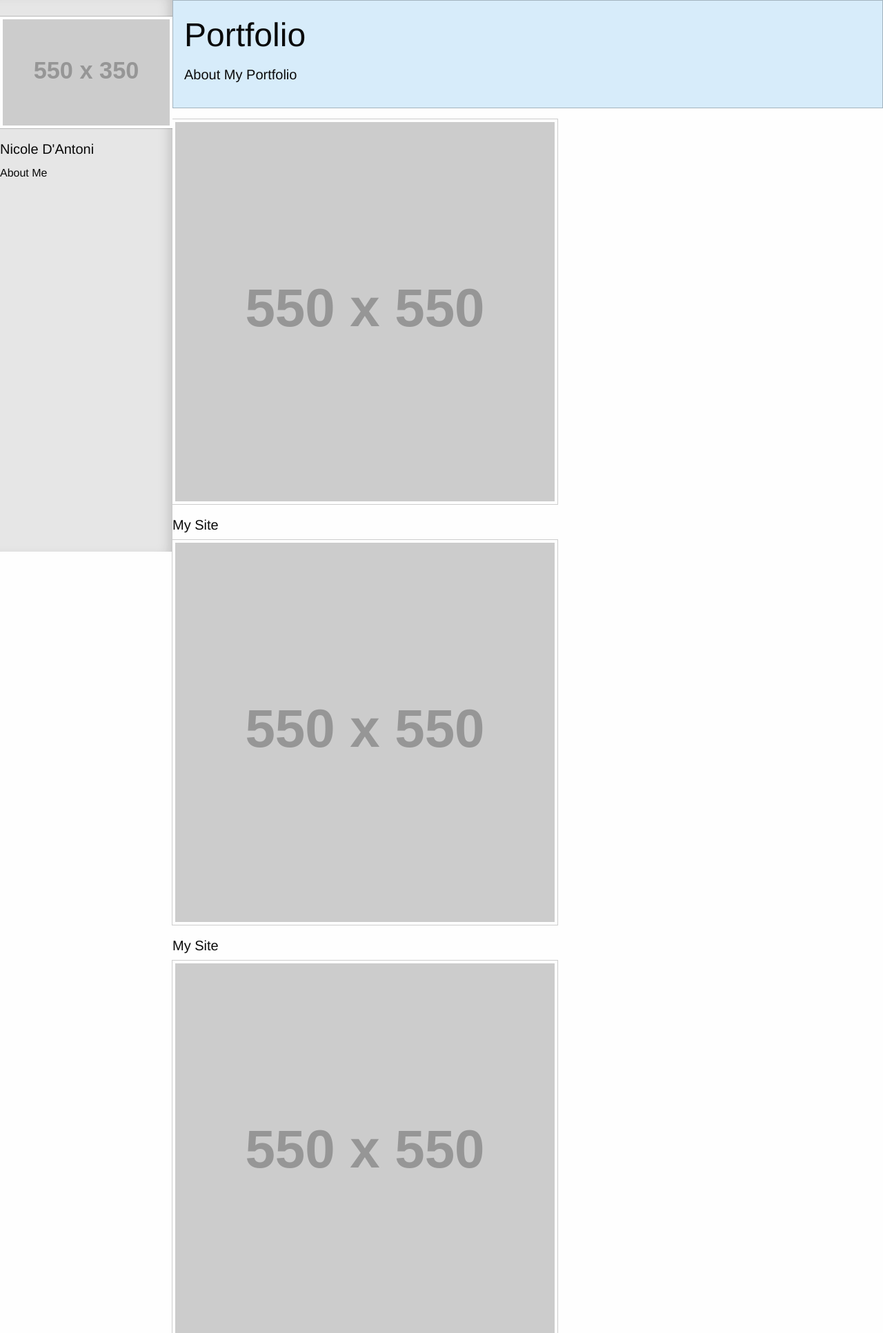
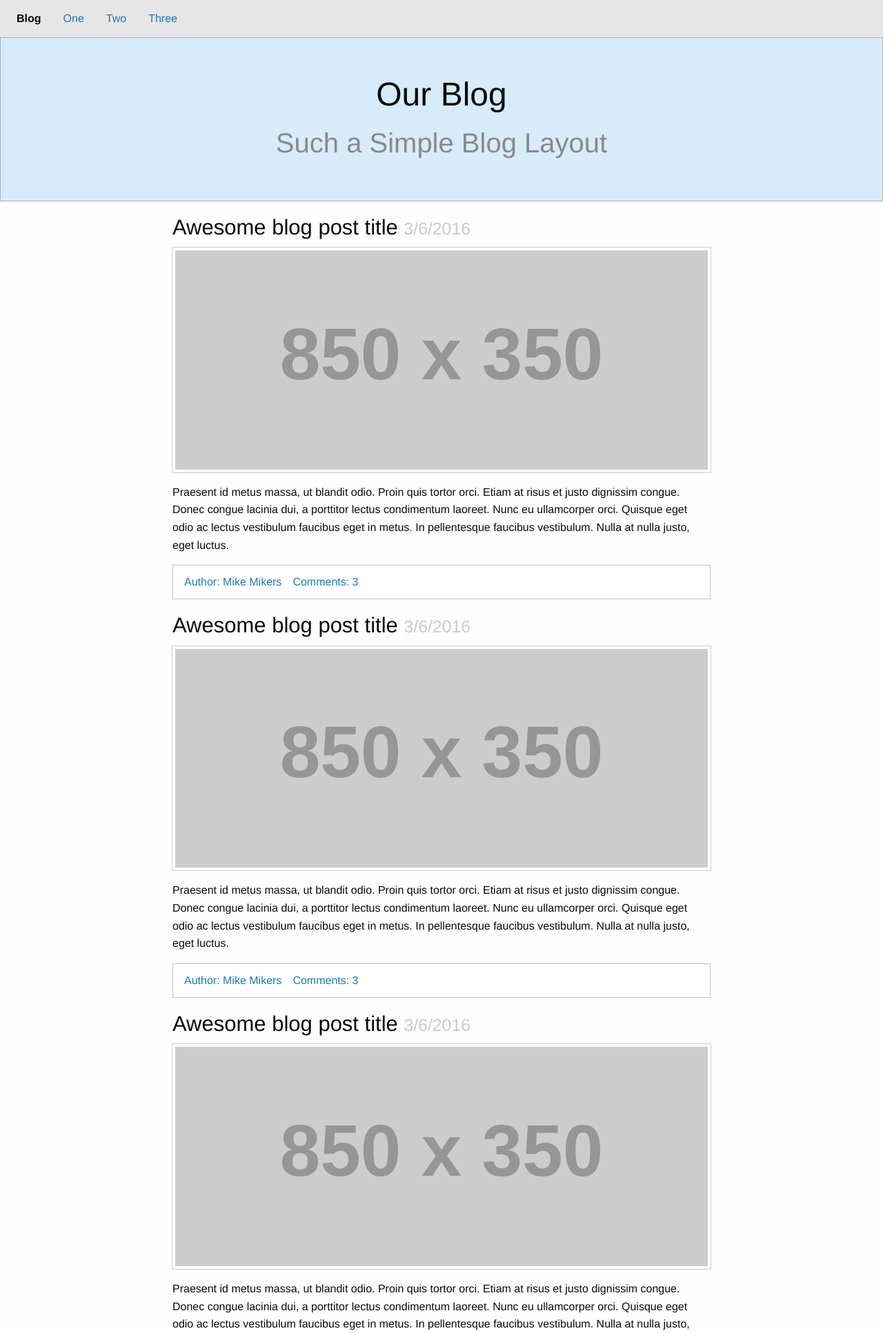
Before and after one commit to ndanto2/my_website, a Django app: page / in a window 1280 px wide. Shown: the top 1933 px of the page at 69% size. Run offline with Django 3.2, Linux system fonts and the light colour scheme; grey boxes labelled with a size stand in for pictures from a placeholder-image service; some libraries are stand-ins or nearby versions.

Commit message:
new format

```diff
--- a/pages/templates/home.html
+++ b/pages/templates/home.html
@@ -4,118 +4,123 @@
     <meta charset="utf-8" />
     <meta name="viewport" content="width=device-width, initial-scale=1.0" />
     <title>Foundation | Welcome</title>
-    <link rel="stylesheet" href="https://dhbhdrzi4tiry.cloudfront.net/cdn/sites/foundation.min.css">
+    <link rel="stylesheet" href="https://cdnjs.cloudflare.com/ajax/libs/foundation/6.4.3/css/foundation.min.css">
+    <link rel="stylesheet" href="https://cdnjs.cloudflare.com/ajax/libs/motion-ui/1.2.3/motion-ui.min.css">
+    <link rel="stylesheet" href="https://cdnjs.cloudflare.com/ajax/libs/foundation/6.4.3/css/foundation-prototype.min.css">
+    <link href='https://cdnjs.cloudflare.com/ajax/libs/foundicons/3.0.0/foundation-icons.css' rel='stylesheet' type='text/css'>
+    <!-- optional CDN for Foundation Icons ^^ -->
   </head>
   <body>
+    <!-- Info Banner For Announcements or Links -->
+    <!-- <a href="https://zurb.com/university/foundation-intro" class="docs-banner course-banner">
+      <div class="info">
+        <h5 class=""><strong>To master everything new in 6.4, along with the rest of Foundation register for our Aug 8th Webinar Class &rsaquo;</strong></h5>
+      </div>
+    </a> -->
 
-    <div class="off-canvas-wrapper">
-      <div class="off-canvas-wrapper-inner" data-off-canvas-wrapper>
+    <!-- <a href="https://zurb.com/wired" id="notice">
+      <div class="info hide-for-small">
+        <div id="clockdiv" class="countdown">
+            <span class="timer-day days"></span>
+            <span class="timer-colon">:</span>
+          <span class="timer-hour hours"></span>
+          <span class="timer-colon">:</span>
+          <span class="timer-hour minutes"></span>
+          <span class="timer-colon">:</span>
+          <span class="timer-seconds seconds"></span>
+        </div>
+      </div>
+    </a> -->
 
-        <div class="off-canvas position-left reveal-for-large" id="my-info" data-off-canvas data-position="left">
-          <div class="row column">
-            <br>
-            <img class="thumbnail" src="https://placehold.it/550x350">
-            <h5>Nicole D'Antoni</h5>
-            <p>About Me</p>
+
+        <!-- Start Top Bar -->
+    <div class="top-bar">
+      <div class="top-bar-left">
+        <ul class="menu">
+          <li class="menu-text">Blog</li>
+          <li><a href="#">One</a></li>
+          <li><a href="#">Two</a></li>
+          <li><a href="#">Three</a></li>
+        </ul>
+      </div>
+    </div>
+    <!-- End Top Bar -->
+
+    <div class="callout large primary">
+      <div class="text-center">
+        <h1>Our Blog</h1>
+        <h2 class="subheader">Such a Simple Blog Layout</h2>
       </div>
     </div>
 
-        <div class="off-canvas-content" data-off-canvas-content>
-          <div class="title-bar hide-for-large">
-            <div class="title-bar-left">
-              <button class="menu-icon" type="button" data-open="my-info"></button>
-              <span class="title-bar-title">Nicole D'Antoni</span>
+    <article class="grid-container">
+      <div class="grid-x align-center">
+        <div class="cell medium-8">
+          <div class="blog-post">
+            <h3>Awesome blog post title <small>3/6/2016</small></h3>
+            <img class="thumbnail" src="https://placehold.it/850x350">
+            <p>Praesent id metus massa, ut blandit odio. Proin quis tortor orci. Etiam at risus et justo dignissim congue. Donec congue lacinia dui, a porttitor lectus condimentum laoreet. Nunc eu ullamcorper orci. Quisque eget odio ac lectus vestibulum faucibus eget in metus. In pellentesque faucibus vestibulum. Nulla at nulla justo, eget luctus.</p>
+            <div class="callout">
+              <ul class="menu simple">
+                <li><a href="#">Author: Mike Mikers</a></li>
+                <li><a href="#">Comments: 3</a></li>
+              </ul>
             </div>
-          </div>
-          <div class="callout primary">
-            <div class="row column">
-              <h1>Portfolio</h1>
-              <p class="lead">About My Portfolio</p>
-            </div>
-          </div>
-          <div class="row small-up-2 medium-up-3 large-up-4">
-            <div class="column">
-              <img class="thumbnail" src="https://placehold.it/550x550">
-              <h5>My Site</h5>
-            </div>
-            <div class="column">
-              <img class="thumbnail" src="https://placehold.it/550x550">
-              <h5>My Site</h5>
-            </div>
-            <div class="column">
-              <img class="thumbnail" src="https://placehold.it/550x550">
-              <h5>My Site</h5>
-            </div>
-            <div class="column">
-              <img class="thumbnail" src="https://placehold.it/550x550">
-              <h5>My Site</h5>
-            </div>
-            <div class="column">
-              <img class="thumbnail" src="https://placehold.it/550x550">
-              <h5>My Site</h5>
-            </div>
-            <div class="column">
-              <img class="thumbnail" src="https://placehold.it/550x550">
-              <h5>My Site</h5>
-            </div>
-            <div class="column">
-              <img class="thumbnail" src="https://placehold.it/550x550">
-              <h5>My Site</h5>
-            </div>
-            <div class="column">
-              <img class="thumbnail" src="https://placehold.it/550x550">
-              <h5>My Site</h5>
-            </div>
-            <div class="column">
-              <img class="thumbnail" src="https://placehold.it/550x550">
-              <h5>My Site</h5>
-            </div>
-            <div class="column">
-              <img class="thumbnail" src="https://placehold.it/550x550">
-              <h5>My Site</h5>
-            </div>
-            <div class="column">
-              <img class="thumbnail" src="https://placehold.it/550x550">
-              <h5>My Site</h5>
-            </div>
-            <div class="column">
-              <img class="thumbnail" src="https://placehold.it/550x550">
-              <h5>My Site</h5>
           </div>
         </div>
 
-          <hr>
-
-          <div class="row">
-            <div class="medium-6 columns">
-              <h3>Contact Me</h3>
-              <p>to contact me...</p>
-              <ul class="menu">
-                <li><a href="#">Dribbble</a></li>
-                <li><a href="#">Facebook</a></li>
-                <li><a href="#">Yo</a></li>
+        <div class="grid-x align-center">
+          <div class="cell medium-8">
+            <div class="blog-post">
+              <h3>Awesome blog post title <small>3/6/2016</small></h3>
+              <img class="thumbnail" src="https://placehold.it/850x350">
+              <p>Praesent id metus massa, ut blandit odio. Proin quis tortor orci. Etiam at risus et justo dignissim congue. Donec congue lacinia dui, a porttitor lectus condimentum laoreet. Nunc eu ullamcorper orci. Quisque eget odio ac lectus vestibulum faucibus eget in metus. In pellentesque faucibus vestibulum. Nulla at nulla justo, eget luctus.</p>
+              <div class="callout">
+                <ul class="menu simple">
+                  <li><a href="#">Author: Mike Mikers</a></li>
+                  <li><a href="#">Comments: 3</a></li>
                 </ul>
-            </div>
-            <div class="medium-6 columns">
-              <label>Name
-                <input type="text" placeholder="Name">
-              </label>
-              <label>Email
-                <input type="text" placeholder="Email">
-              </label>
-              <label>
-                Message
-                <textarea placeholder="Comment"></textarea>
-              </label>
-              <input type="submit" class="button expanded" value="Submit">
               </div>
             </div>
           </div>
         </div>
+          <div class="grid-x align-center">
+            <div class="cell medium-8">
+              <div class="blog-post">
+                <h3>Awesome blog post title <small>3/6/2016</small></h3>
+                <img class="thumbnail" src="https://placehold.it/850x350">
+                <p>Praesent id metus massa, ut blandit odio. Proin quis tortor orci. Etiam at risus et justo dignissim congue. Donec congue lacinia dui, a porttitor lectus condimentum laoreet. Nunc eu ullamcorper orci. Quisque eget odio ac lectus vestibulum faucibus eget in metus. In pellentesque faucibus vestibulum. Nulla at nulla justo, eget luctus.</p>
+                <div class="callout">
+                  <ul class="menu simple">
+                    <li><a href="#">Author: Mike Mikers</a></li>
+                    <li><a href="#">Comments: 3</a></li>
+                  </ul>
                 </div>
+              </div>
+            </div>
+          </div>
+            <div class="grid-x align-center">
+              <div class="cell medium-8">
+                <div class="blog-post">
+                  <h3>Awesome blog post title <small>3/6/2016</small></h3>
+                  <img class="thumbnail" src="https://placehold.it/850x350">
+                  <p>Praesent id metus massa, ut blandit odio. Proin quis tortor orci. Etiam at risus et justo dignissim congue. Donec congue lacinia dui, a porttitor lectus condimentum laoreet. Nunc eu ullamcorper orci. Quisque eget odio ac lectus vestibulum faucibus eget in metus. In pellentesque faucibus vestibulum. Nulla at nulla justo, eget luctus.</p>
+                  <div class="callout">
+                    <ul class="menu simple">
+                      <li><a href="#">Author: Mike Mikers</a></li>
+                      <li><a href="#">Comments: 3</a></li>
+                    </ul>
+                  </div>
+                </div>
+              </div>
+            </div>
+      </article>
+
+
 
     <script src="https://code.jquery.com/jquery-2.1.4.min.js"></script>
-    <script src="https://dhbhdrzi4tiry.cloudfront.net/cdn/sites/foundation.js"></script>
+    <script src="https://cdnjs.cloudflare.com/ajax/libs/foundation/6.4.3/js/foundation.min.js"></script>
+    <script src="https://cdnjs.cloudflare.com/ajax/libs/motion-ui/1.2.3/motion-ui.min.js"></script>
     <script>
       $(document).foundation();
     </script>
```
Lines whose indentation alone changed are shown as unchanged.
